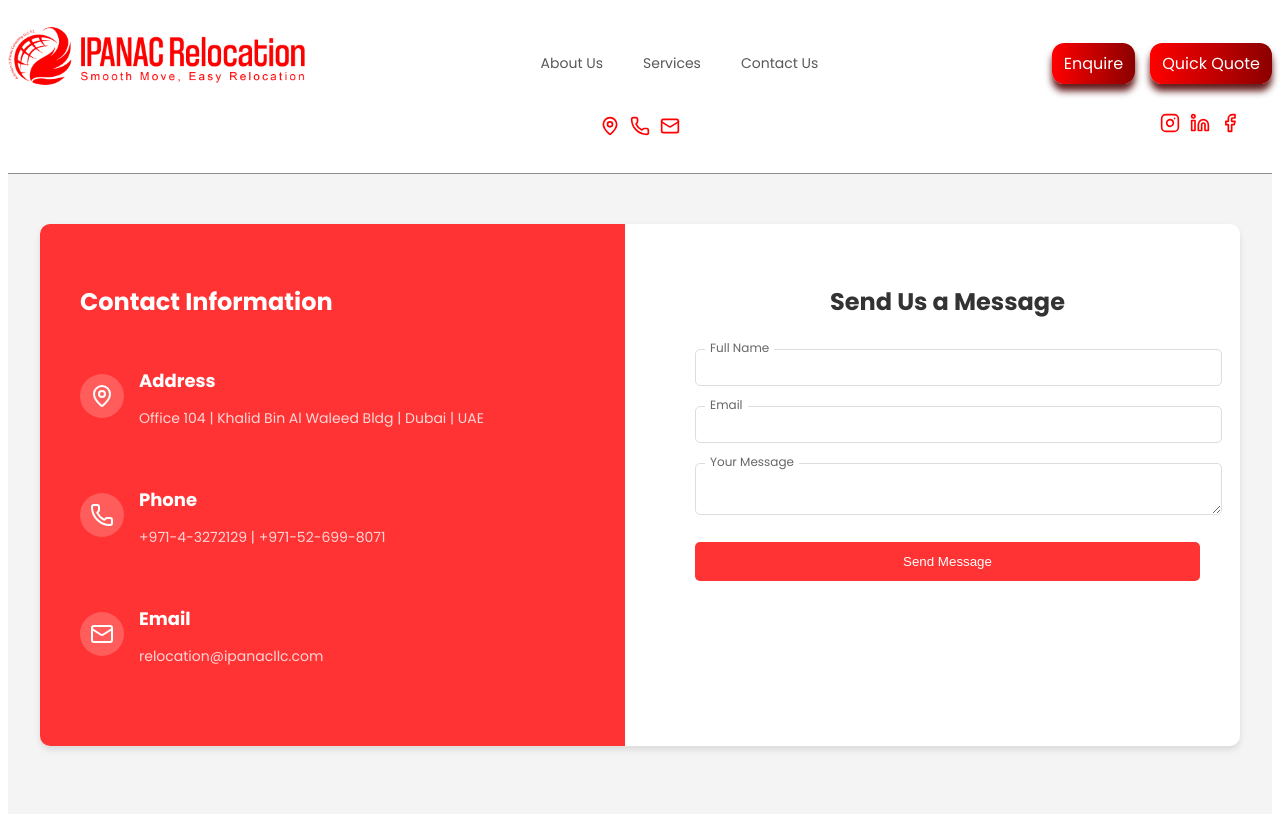
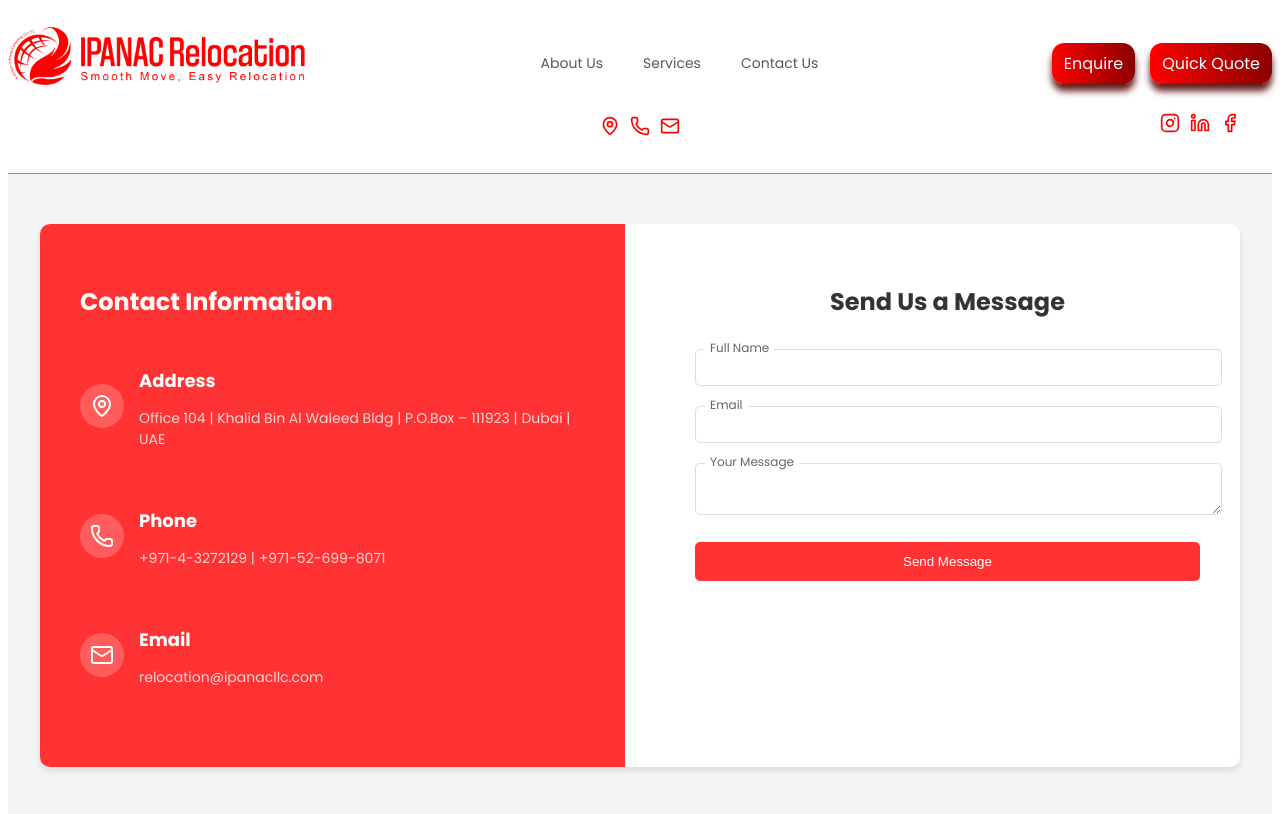
Before and after one commit to Mir-pes/ipanac-1, a React (Vite) app: page /contact in a window 1280 px wide. Shown: the top 814 px of the page. Built offline with nearby package versions, Linux system fonts and the light colour scheme.

Commit message:
Update Contactus.jsx

```diff
--- a/src/Contactus.jsx
+++ b/src/Contactus.jsx
@@ -35,7 +35,7 @@ function ContactUs() {
             </div>
             <div className="contact-box-text">
               <h3>Address</h3>
-              <p>Office 104 | Khalid Bin Al Waleed Bldg | Dubai | UAE</p>
+              <p>Office 104 | Khalid Bin Al Waleed Bldg | P.O.Box – 111923 | Dubai | UAE</p>
             </div>
           </div>
 
```
